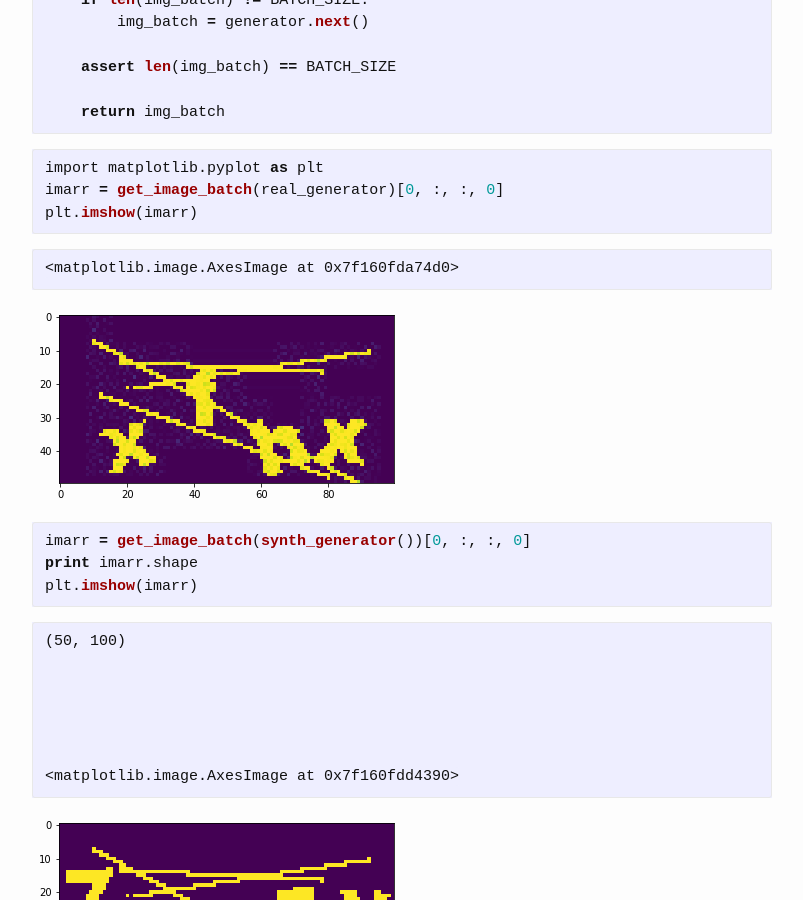
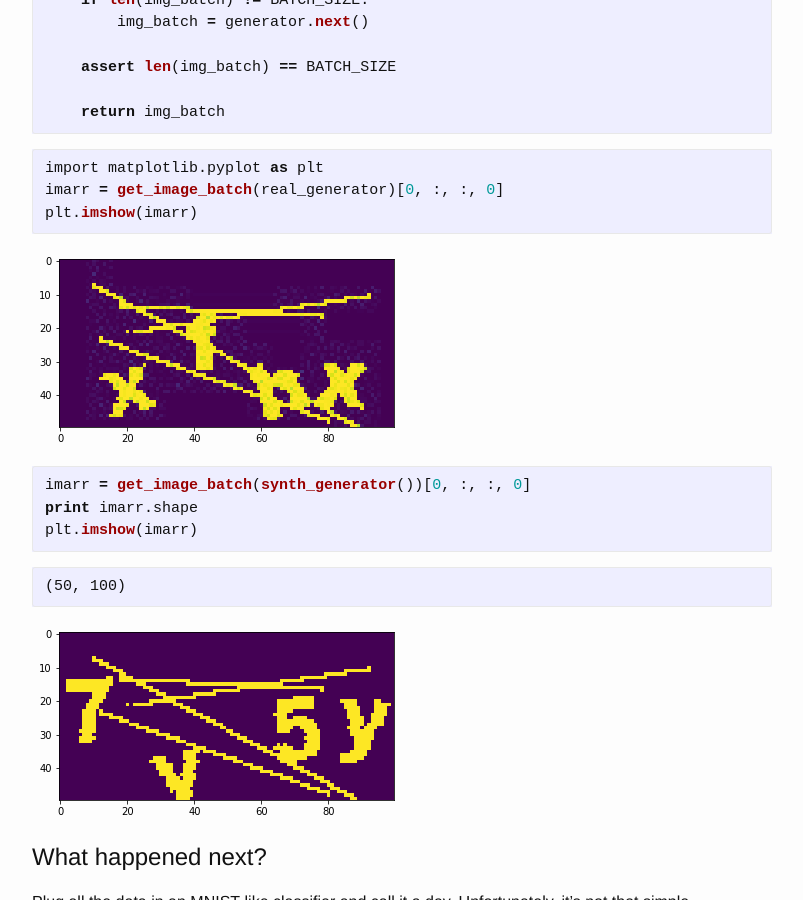
Before and after one commit to 0b01/rickyhan.com, a Jekyll site: the page built from _posts/2017-09-04-simgan-captcha.markdown, in a window 1280 px wide and 900 px high, scrolled down 6774 px. Shown: the whole window, without its empty margins (238-1041 px from the left). Built offline with Jekyll 4.4.1, drawn with Linux system fonts in a browser that asks for light colours; some of the changed text lies outside the part shown.

Commit message:
removed matplotlib images

````diff
--- a/_posts/2017-09-04-simgan-captcha.markdown
+++ b/_posts/2017-09-04-simgan-captcha.markdown
@@ -351,14 +351,6 @@
 plt.imshow(imarr)
 ```
 
-
-
-
-    <matplotlib.image.AxesImage at 0x7f160fda74d0>
-
-
-
-
 ![png](/static/imgs/output_25_1.png)
 
 
@@ -375,7 +367,6 @@
 
 
 
-    <matplotlib.image.AxesImage at 0x7f160fdd4390>
 
 
 
@@ -744,7 +735,6 @@
 
 
 
-    <matplotlib.image.AxesImage at 0x7f161417fa90>
 
 
 
@@ -760,7 +750,6 @@
 
 
 
-    <matplotlib.image.AxesImage at 0x7f1614381690>
 
 
 
````
Also changed, not shown: 2 other files.
